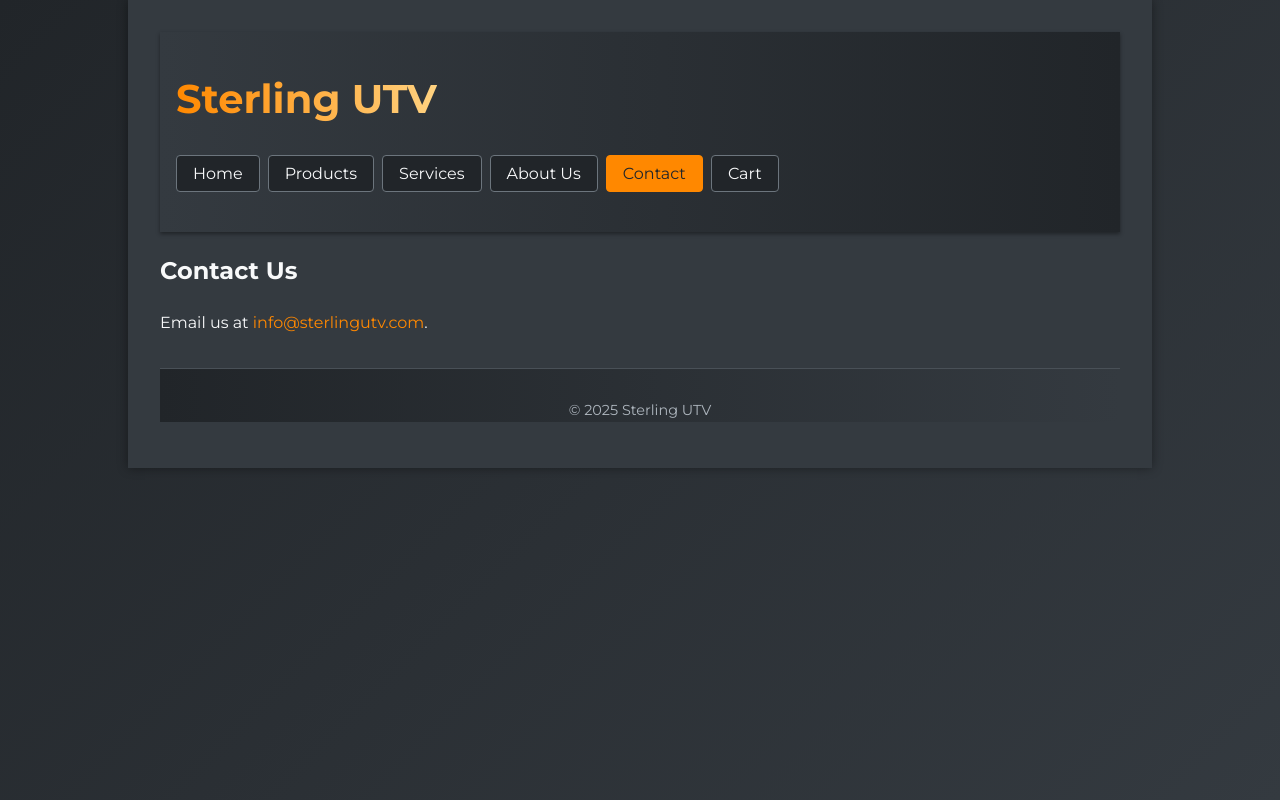
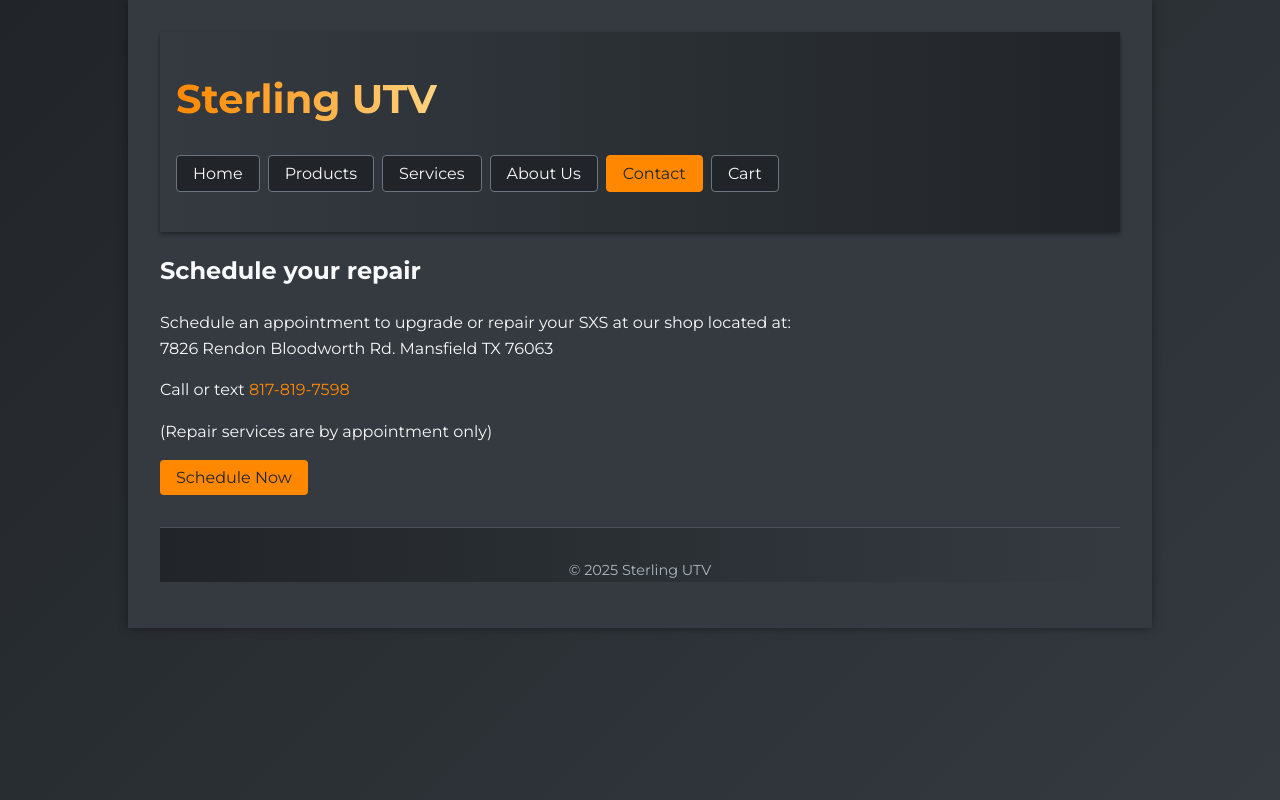
Before and after one commit to nicktull/Sterling-UTV, a React (Vite) app in the folder frontend/: page / in a window 1280 px wide. Both pictures are taken after a click on the button "Contact". Built offline with nearby package versions, Linux system fonts and the light colour scheme.

Commit message:
Update contact page with appointment info

```diff
--- a/frontend/src/pages/Contact.jsx
+++ b/frontend/src/pages/Contact.jsx
@@ -1,8 +1,19 @@
 export default function Contact() {
   return (
     <section>
-      <h2>Contact Us</h2>
-      <p>Email us at <a href="mailto:info@sterlingutv.com">info@sterlingutv.com</a>.</p>
+      <h2>Schedule your repair</h2>
+      <p>
+        Schedule an appointment to upgrade or repair your SXS at our shop located at:
+        <br />
+        7826 Rendon Bloodworth Rd. Mansfield TX 76063
+      </p>
+      <p>
+        Call or text <a href="tel:8178197598">817-819-7598</a>
+      </p>
+      <p>(Repair services are by appointment only)</p>
+      <button type="button" onClick={() => (window.location.href = 'tel:8178197598')}>
+        Schedule Now
+      </button>
     </section>
   );
 }
```
